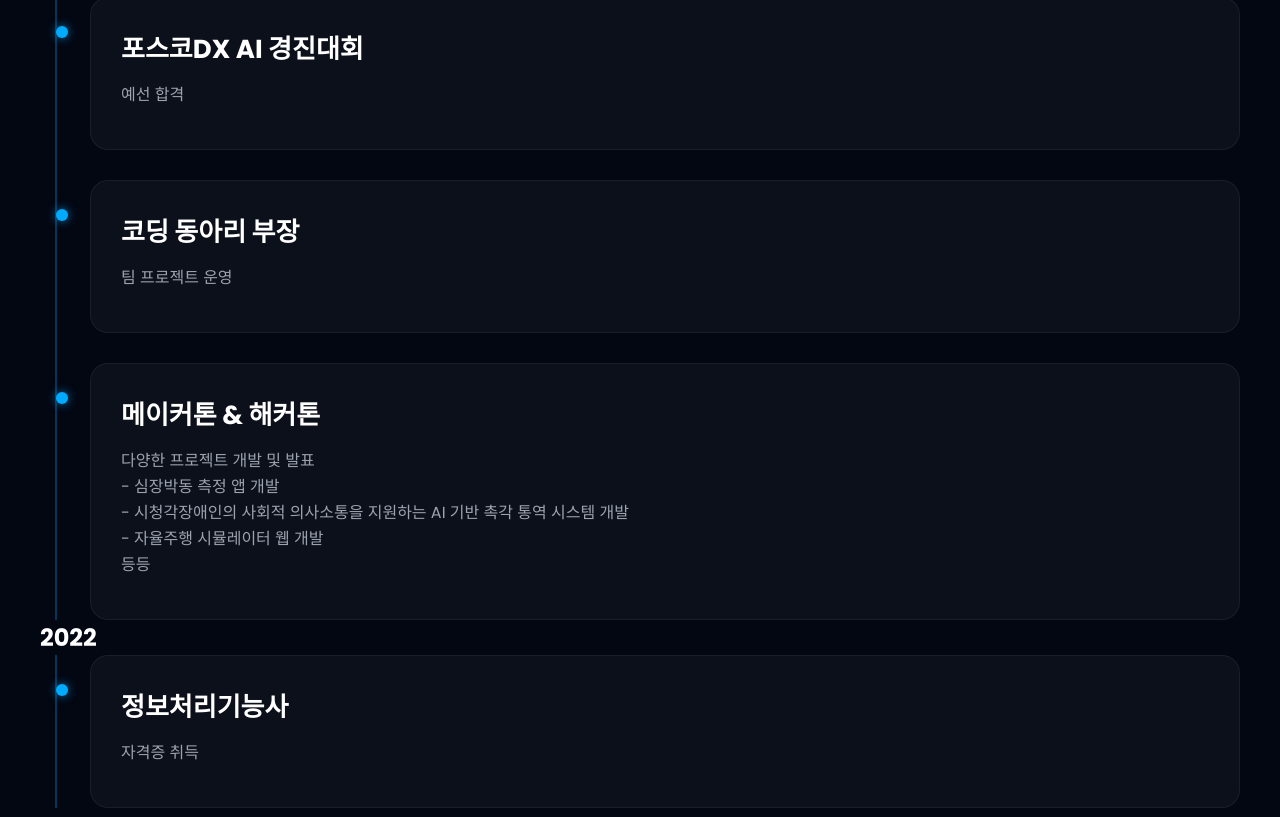
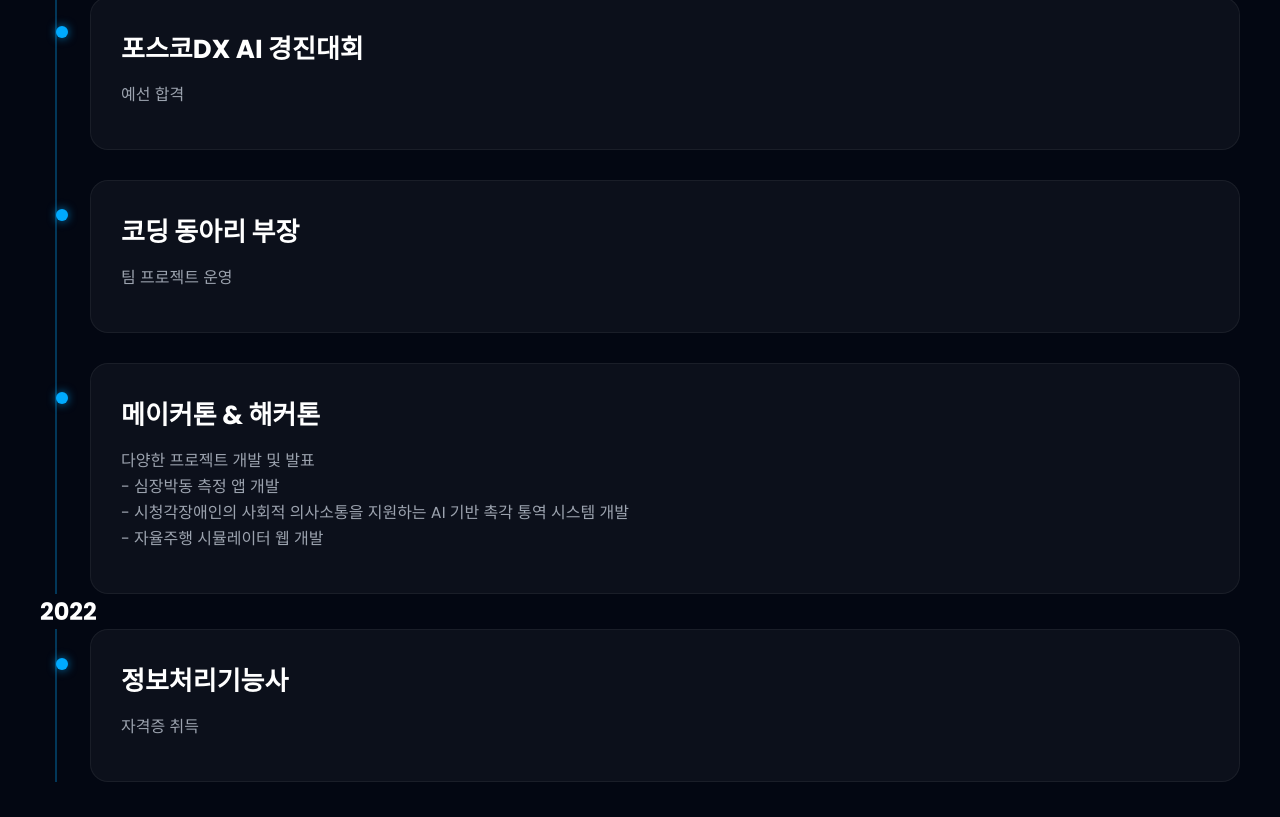
Before and after one commit to c1ov3r-x/2nd, a plain HTML site: page index.html in a window 1280 px wide. Shown: the part 3497-4314 px from the top of the page. Drawn offline with Linux system fonts and the light colour scheme.

Commit message:
Update index.html

```diff
--- a/index.html
+++ b/index.html
@@ -169,8 +169,7 @@
             다양한 프로젝트 개발 및 발표<br>
             - 심장박동 측정 앱 개발<br>
             - 시청각장애인의 사회적 의사소통을 지원하는 AI 기반 촉각 통역 시스템 개발<br>
-            - 자율주행 시뮬레이터 웹 개발<br>
-            등등
+            - 자율주행 시뮬레이터 웹 개발
           </p>
         </div>
 
```
